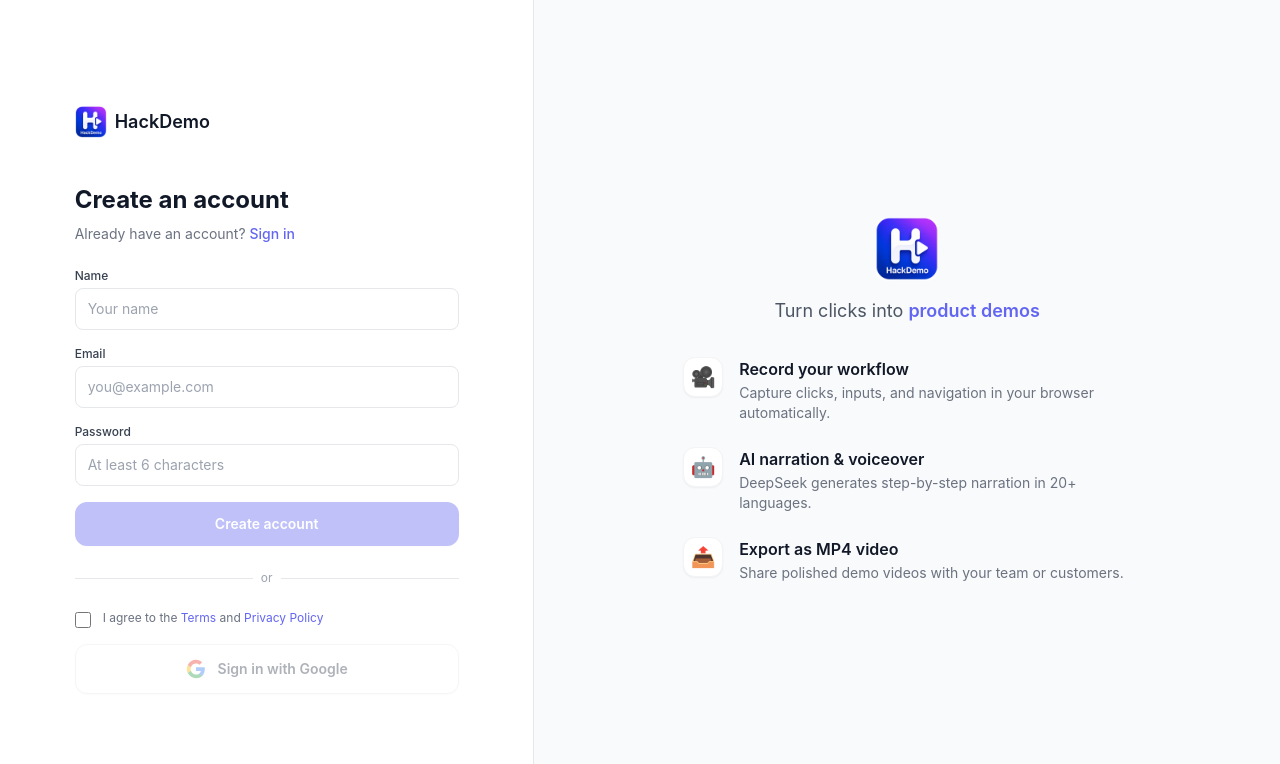
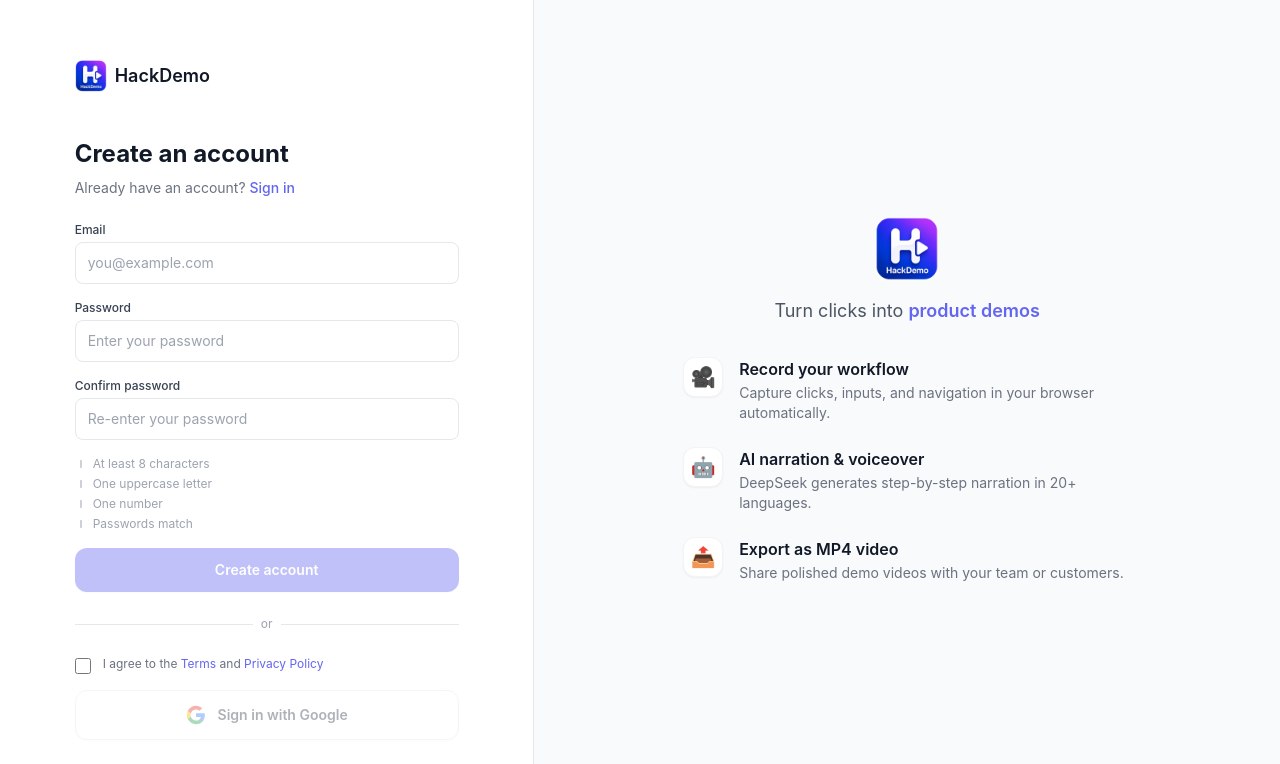
Before and after one commit to raytracer1/HackDemo, a React (Vite) app in the folder frontend/: page /login in a window 1280 px wide. Both pictures are taken after a click on the button "Sign up". Shown: the top 764 px of the page. Built offline with nearby package versions, Linux system fonts and the light colour scheme; no server answers.

Commit message:
optimize sign up

```diff
--- a/frontend/src/pages/LoginPage.tsx
+++ b/frontend/src/pages/LoginPage.tsx
@@ -17,7 +17,7 @@
   const [mode, setMode] = useState<'login' | 'register'>('login');
   const [email, setEmail] = useState('');
   const [password, setPassword] = useState('');
-  const [name, setName] = useState('');
+  const [confirm, setConfirm] = useState('');
   const [error, setError] = useState('');
   const [submitting, setSubmitting] = useState(false);
 
@@ -29,11 +29,16 @@
     setSubmitting(true);
 
     try {
+      if (mode === 'register' && password !== confirm) {
+        setError('Passwords do not match.');
+        setSubmitting(false);
+        return;
+      }
       if (mode === 'register') {
         const res = await fetch(`${API_BASE}/api/auth/register`, {
           method: 'POST',
           headers: { 'Content-Type': 'application/json' },
-          body: JSON.stringify({ name, email, password }),
+          body: JSON.stringify({ email, password }),
         });
         const data = await res.json();
         if (!res.ok) throw new Error(data.error || 'Registration failed');
@@ -42,7 +47,7 @@
       // Sign in with credentials via Auth.js
       const form = document.createElement('form');
       form.method = 'POST';
-      form.action = `${API_BASE}/api/auth/signin/credentials`;
+      form.action = `${API_BASE}/api/auth/callback/credentials`;
       const csrfInput = document.createElement('input'); csrfInput.type = 'hidden'; csrfInput.name = 'csrfToken'; csrfInput.value = 'dummy';
       form.appendChild(csrfInput);
       const emailInput = document.createElement('input'); emailInput.type = 'hidden'; emailInput.name = 'email'; emailInput.value = email;
@@ -96,13 +101,6 @@
 
           {/* Email form */}
           <form onSubmit={handleEmailSubmit} className="mt-6 space-y-4">
-            {mode === 'register' && (
-              <div>
-                <label className="block text-xs font-medium text-gray-700 mb-1">Name</label>
-                <input type="text" value={name} onChange={e => setName(e.target.value)} required
-                  className="w-full rounded-lg border border-gray-200 px-3 py-2.5 text-sm text-gray-900 placeholder-gray-400 focus:border-hack-primary focus:ring-1 focus:ring-hack-primary outline-none" placeholder="Your name" />
-              </div>
-            )}
             <div>
               <label className="block text-xs font-medium text-gray-700 mb-1">Email</label>
               <input type="email" value={email} onChange={e => setEmail(e.target.value)} required
@@ -110,9 +108,35 @@
             </div>
             <div>
               <label className="block text-xs font-medium text-gray-700 mb-1">Password</label>
-              <input type="password" value={password} onChange={e => setPassword(e.target.value)} required minLength={6}
-                className="w-full rounded-lg border border-gray-200 px-3 py-2.5 text-sm text-gray-900 placeholder-gray-400 focus:border-hack-primary focus:ring-1 focus:ring-hack-primary outline-none" placeholder="At least 6 characters" />
+              <input type="password" value={password} onChange={e => setPassword(e.target.value)} required minLength={8}
+                className="w-full rounded-lg border border-gray-200 px-3 py-2.5 text-sm text-gray-900 placeholder-gray-400 focus:border-hack-primary focus:ring-1 focus:ring-hack-primary outline-none" placeholder="Enter your password" />
             </div>
+            {mode === 'register' && (
+              <>
+                <div>
+                  <label className="block text-xs font-medium text-gray-700 mb-1">Confirm password</label>
+                  <input type="password" value={confirm} onChange={e => setConfirm(e.target.value)} required
+                    className="w-full rounded-lg border border-gray-200 px-3 py-2.5 text-sm text-gray-900 placeholder-gray-400 focus:border-hack-primary focus:ring-1 focus:ring-hack-primary outline-none" placeholder="Re-enter your password" />
+                </div>
+                <div className="space-y-1">
+                  {[
+                    { ok: password.length >= 8, text: 'At least 8 characters' },
+                    { ok: /[A-Z]/.test(password), text: 'One uppercase letter' },
+                    { ok: /[0-9]/.test(password), text: 'One number' },
+                    { ok: confirm.length > 0 && password === confirm, text: 'Passwords match' },
+                  ].map(r => (
+                    <div key={r.text} className={`flex items-center gap-1.5 text-xs ${r.ok ? 'text-green-600' : 'text-gray-400'}`}>
+                      {r.ok ? (
+                        <svg className="h-3 w-3" fill="none" viewBox="0 0 24 24" stroke="currentColor" strokeWidth={3}><path strokeLinecap="round" strokeLinejoin="round" d="M5 13l4 4L19 7" /></svg>
+                      ) : (
+                        <svg className="h-3 w-3" fill="none" viewBox="0 0 24 24" stroke="currentColor" strokeWidth={2}><path strokeLinecap="round" strokeLinejoin="round" d="M12 5v14" /></svg>
+                      )}
+                      {r.text}
+                    </div>
+                  ))}
+                </div>
+              </>
+            )}
             {error && <p className="text-xs text-hack-danger">{error}</p>}
             <button type="submit" disabled={submitting || !agreed}
               className="w-full rounded-xl bg-hack-primary px-6 py-3 text-sm font-semibold text-white shadow-sm transition-all hover:bg-indigo-600 active:scale-[0.98] disabled:cursor-not-allowed disabled:opacity-40">
```
Also changed, not shown: 1 other file (tests, documents, lock files or other folders).
